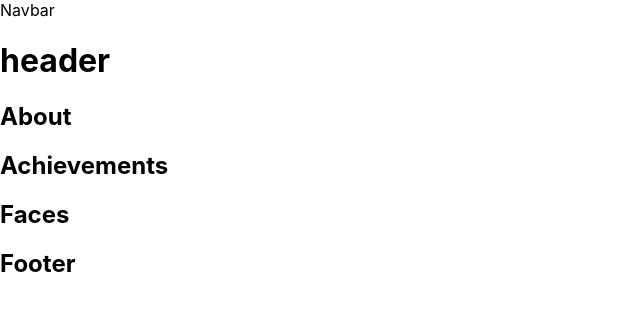
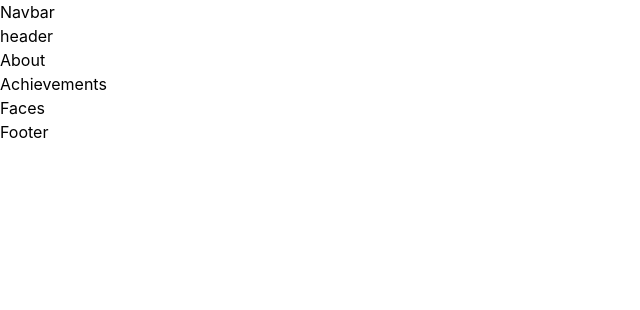
Before and after one commit to MalwarePerseus/D3C4gon-Site, a React (Create React App) app: page / in a window 1280 px wide. Shown: the top 310 px of the page, without its empty margins (0-640 px from the left). Built offline with nearby package versions, Linux system fonts and the light colour scheme; a web font is replaced by a local one.

Commit message:
Tailwind Setup

```diff
--- a/src/index.js
+++ b/src/index.js
@@ -1,6 +1,7 @@
 import React from 'react';
 import ReactDOM from 'react-dom';
 import './index.css';
+import './tailwind.output.css';
 import App from './App';
 import reportWebVitals from './reportWebVitals';
 
--- /dev/null
+++ b/src/tailwind.css
@@ -0,0 +1,3 @@
+@tailwind base;
+@tailwind components;
+@tailwind utilities;
--- /dev/null
+++ b/tailwind.config.css
@@ -0,0 +1,14 @@
+module.exports = {
+    purge: [
+      'src/**/*.js',
+      'src/**/*.jsx',
+      'src/**/*.ts',
+      'src/**/*.tsx',
+      'public/**/*.html',
+    ],
+    theme: {
+      extend: {},
+    },
+    variants: {},
+    plugins: [],
+  }
```
Also changed, not shown: package.json (+8 -1 lines), 2 other files (tests, documents, lock files or other folders).
